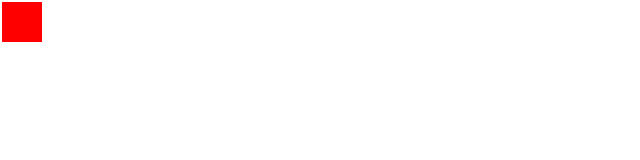
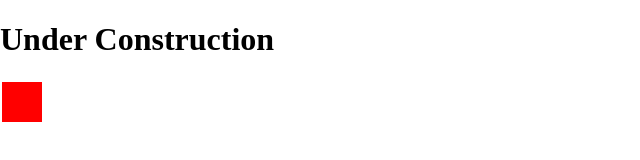
Before and after one commit to Rabeez/cosmere_analysis, a plain HTML site: page index.html in a window 1280 px wide. Shown: the whole page, without its empty margins (0-640 px from the left). Drawn offline with nearby package versions, Linux system fonts and the light colour scheme.

Commit message:
Add 'under construction' and disable scrolling

```diff
--- a/global.css
+++ b/global.css
@@ -3,6 +3,7 @@ body {
   width: 100%;
   height: 100%;
   margin: 0;
+  overflow: hidden;
 }
 
 #main_canvas {
--- a/index.html
+++ b/index.html
@@ -8,6 +8,7 @@
     <link rel="stylesheet" href="global.css" />
   </head>
   <body>
+    <h1>Under Construction</h1>
     <svg id="main_canvas"></svg>
     <script src="main.js">
 </script>
```
